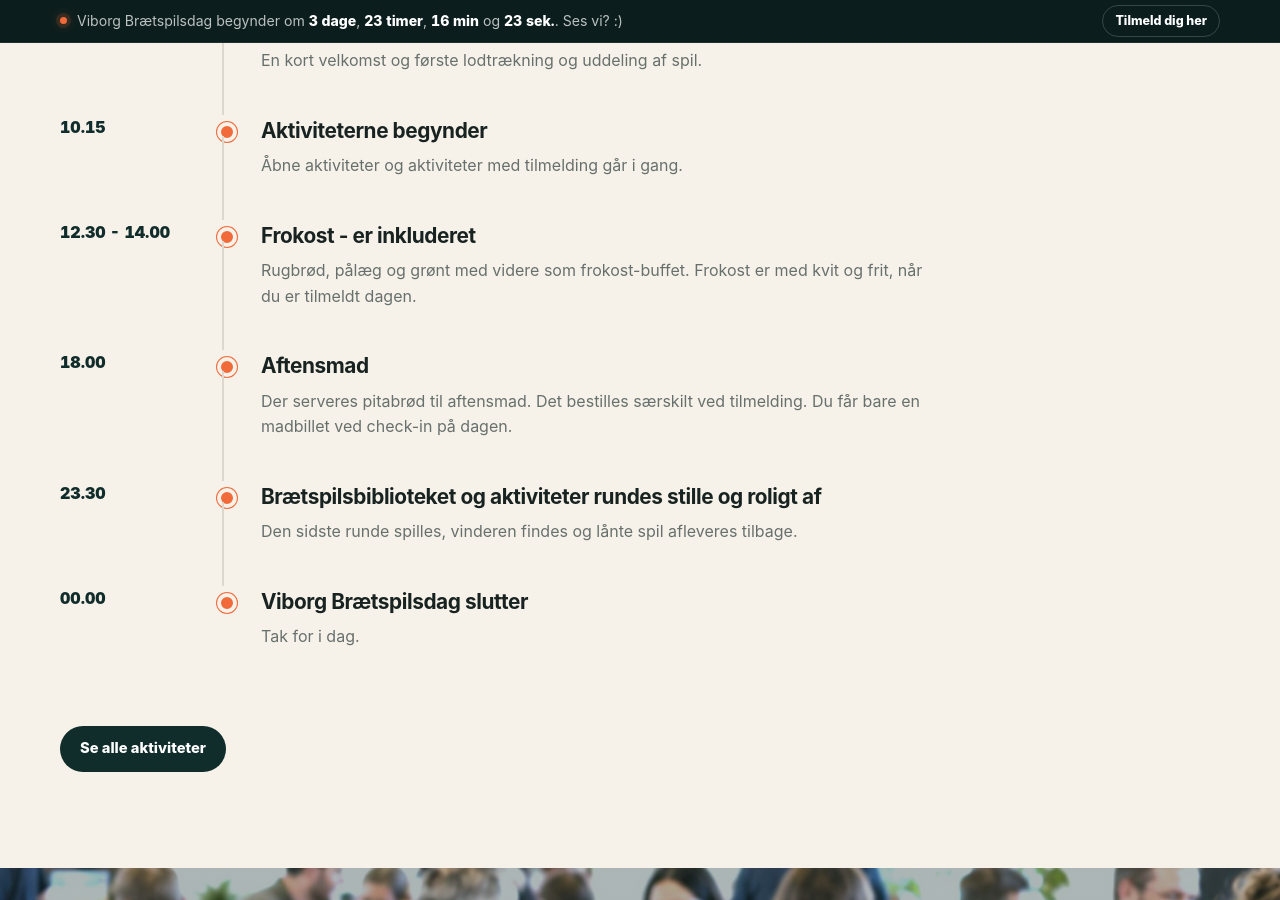
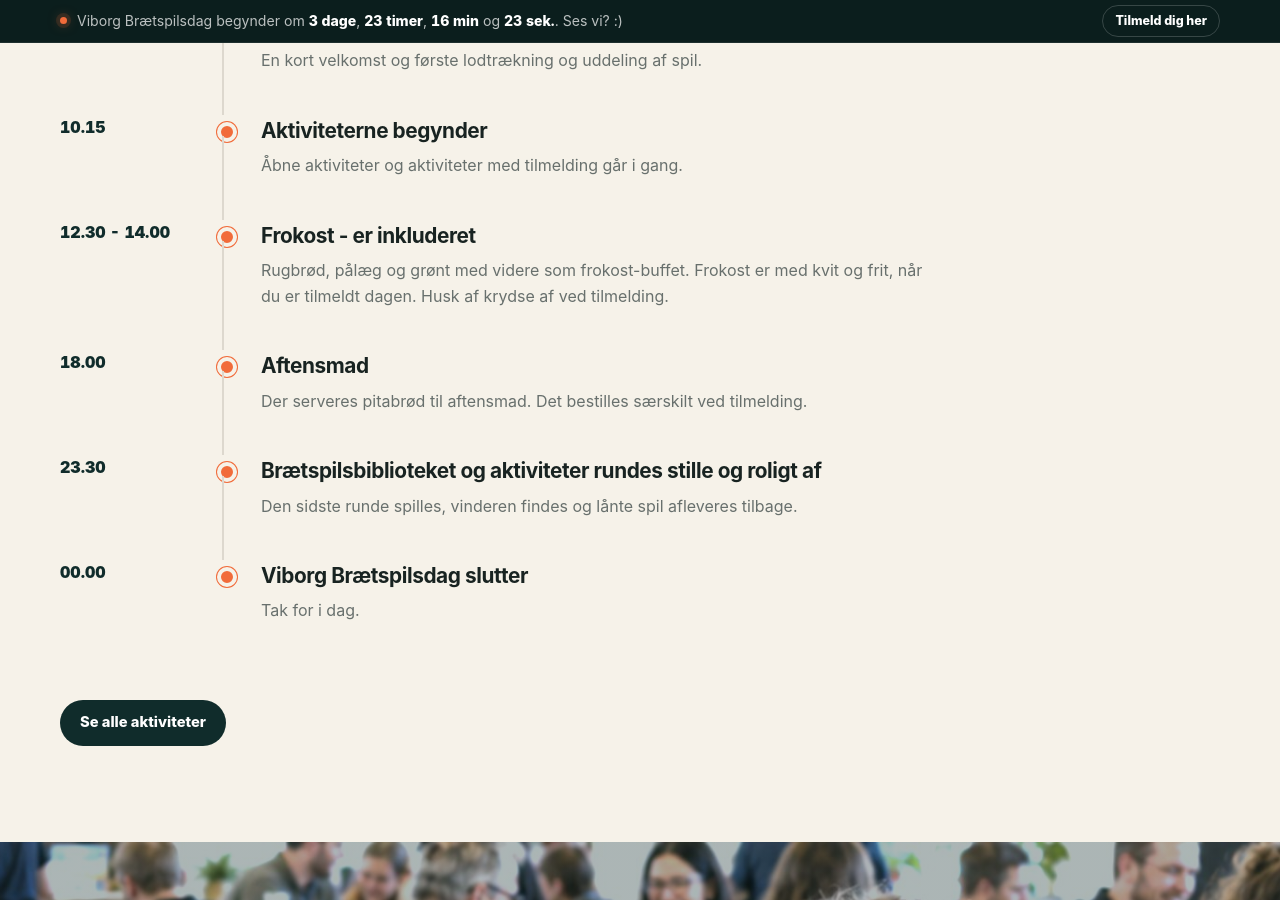
Before and after one commit to Andrejao/spilex, a Jekyll site: the page built from program3.html, in a window 1280 px wide and 900 px high, scrolled down 734 px. Built offline with Jekyll 4.4.1, drawn with Linux system fonts in a browser that asks for light colours.

Commit message:
Update hovedprogram.yml

```diff
--- a/_data/hovedprogram.yml
+++ b/_data/hovedprogram.yml
@@ -12,11 +12,11 @@
 
 - tid: "12.30 - 14.00"
   titel: "Frokost - er inkluderet"
-  beskrivelse: "Rugbrød, pålæg og grønt med videre som frokost-buffet. Frokost er med kvit og frit, når du er tilmeldt dagen."
+  beskrivelse: "Rugbrød, pålæg og grønt med videre som frokost-buffet. Frokost er med kvit og frit, når du er tilmeldt dagen. Husk af krydse af ved tilmelding."
 
 - tid: "18.00"
   titel: "Aftensmad"
-  beskrivelse: "Der serveres pitabrød til aftensmad. Det bestilles særskilt ved tilmelding. Du får bare en madbillet ved check-in på dagen."
+  beskrivelse: "Der serveres pitabrød til aftensmad. Det bestilles særskilt ved tilmelding."
 
 - tid: "23.30"
   titel: "Brætspilsbiblioteket og aktiviteter rundes stille og roligt af"
```
